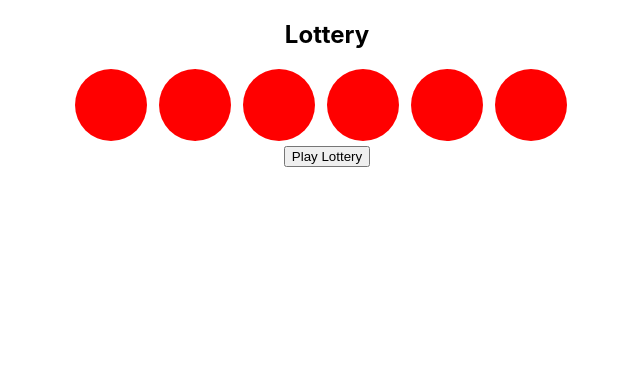
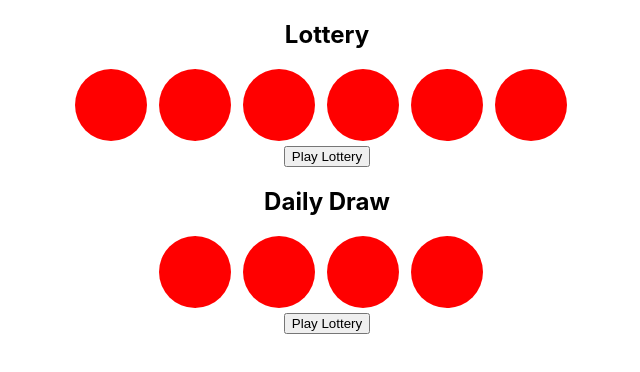
Before and after one commit to DAVIDCORNEY/lottery, a React (Create React App) app: page / in a window 1280 px wide. Shown: the top 372 px of the page, without its empty margins (313-953 px from the left). Built offline with nearby package versions, Linux system fonts and the light colour scheme.

Commit message:
App add Daily Draw

```diff
--- a/src/App.js
+++ b/src/App.js
@@ -6,6 +6,7 @@ function App() {
   return (
     <div className="App">
       <Lottery />
+      <Lottery title="Daily Draw" maxBalls={4} maxNum={10} />
     </div>
   );
 }
```
